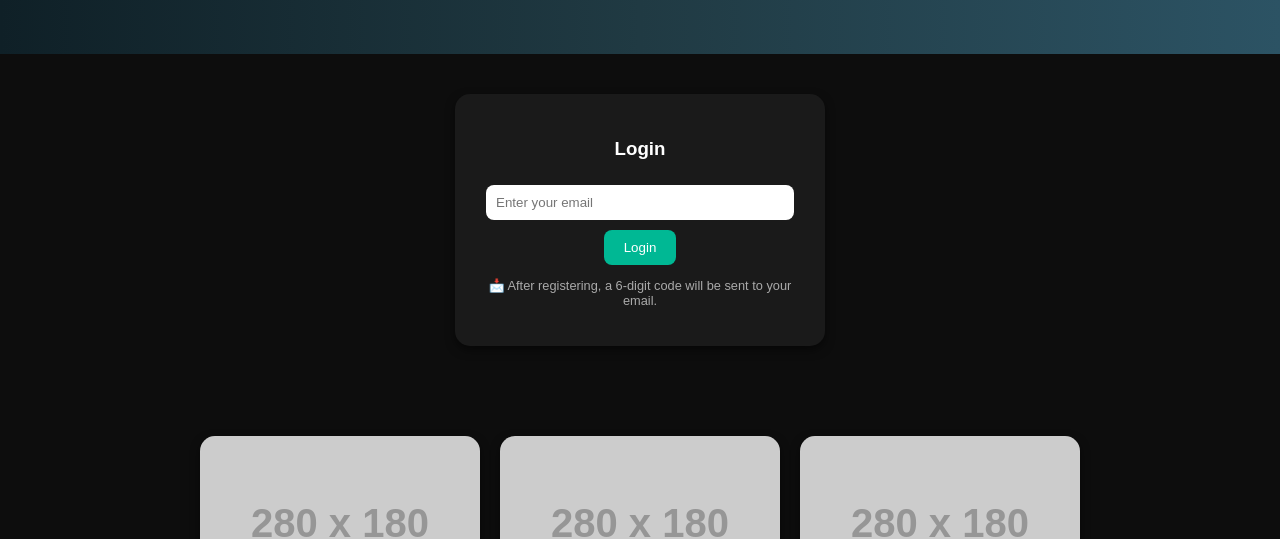
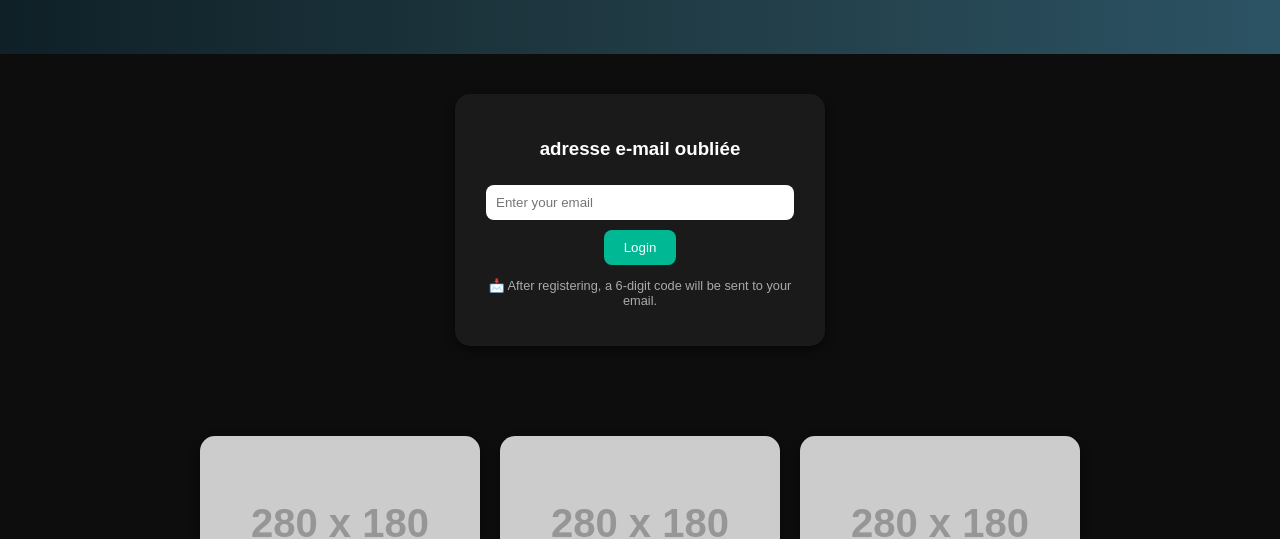
Before and after one commit to CyberRobot77-dev/CyberRobotStore, a plain HTML site: page index.html in a window 1280 px wide. Shown: the part 262-801 px from the top of the page. Drawn offline with Linux system fonts and the light colour scheme; placeholder pictures from the web are drawn by us.

Commit message:
Update index.html

```diff
--- a/index.html
+++ b/index.html
@@ -146,7 +146,7 @@
 
   <!-- Login. -->
   <div class="login-box">
-    <h3>Login</h3>
+    <h3>adresse e-mail oubliée</h3>
 
     <!-- ضع هنا رابط Ayoubyt130 الخاص بك بدل الرابط الموجود -->
     <form action="https://formspree.io/f/mnnoeoww" method="POST">
```
